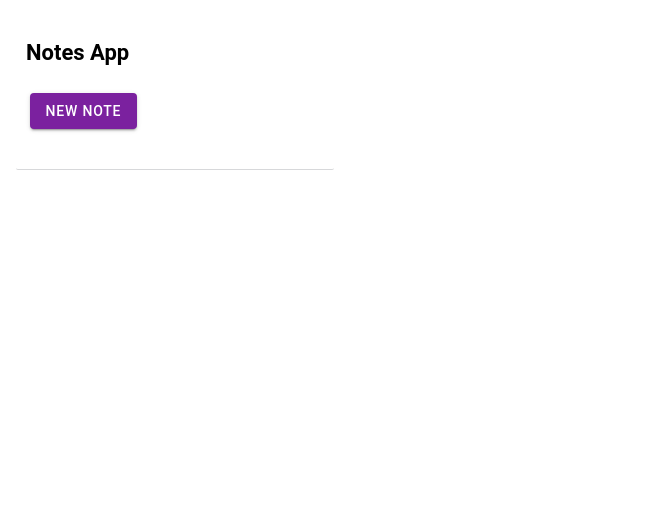
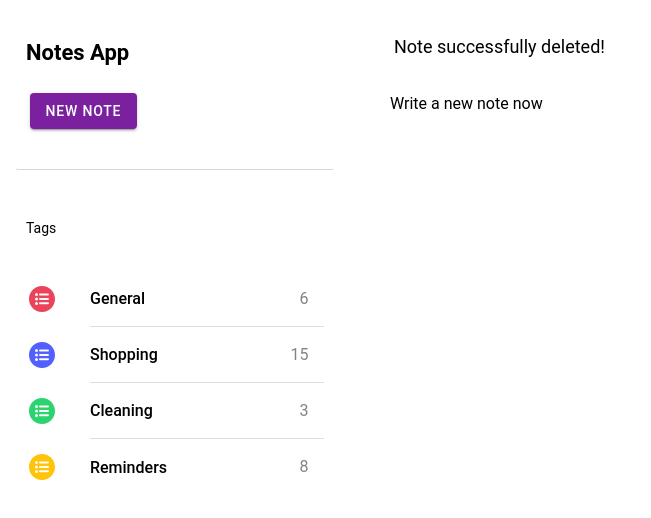
Before and after one commit to thetimverse/notes-app-ionic, a React (Vite) app: page /deleted in a window 1280 px wide. Shown: the top 518 px of the page, without its empty margins (0-651 px from the left). Built offline with nearby package versions, Linux system fonts and the light colour scheme.

Commit message:
feat: page for after deletion

```diff
--- a/src/App.tsx
+++ b/src/App.tsx
@@ -30,6 +30,7 @@ import './theme/variables.css';
 import Page from "@/pages/Page";
 import Menu from "@/components/Menu";
 import './App.css';
+import Deleted from "@/pages/Deleted";
 
 setupIonicReact();
 
@@ -45,6 +46,9 @@ const App: React.FC = () => (
             <Route path="/notes" exact={true}>
               <Page />
             </Route>
+            <Route path="/deleted" exact={true}>
+              <Deleted />
+            </Route>
             <Route path="/notes/:id" exact={true}>
               <Page />
             </Route>
--- a/src/components/Menu.tsx
+++ b/src/components/Menu.tsx
@@ -18,7 +18,7 @@ import {
     bookmarkOutline,
     clipboardOutline, clipboardSharp,
     heartOutline,
-    heartSharp,
+    heartSharp, listCircle,
     mailOutline,
     mailSharp,
     paperPlaneOutline,
@@ -85,7 +85,9 @@ const Menu: React.FC = () => {
     const addNote = useNoteStore((s) => s.addNote);
     const deleteTheNote = useNoteStore((s) => s.deleteNote);
     const notes = useNoteStore((s) => s.notes);
-    const sortedNotes = notes.sort((a,b) => {
+    const state = useNoteStore();
+    const notesToSort = [...state.notes];
+    const sortedNotes = notesToSort.sort((a,b) => {
         return new Date(a.updatedAt).getTime() - new Date(b.updatedAt).getTime()
     });
     const {id} = useParams<{ id: string; }>();
@@ -106,10 +108,11 @@ const Menu: React.FC = () => {
     };
     const deleteNote = () => {
         deleteTheNote(id);
+        navigate.push("/deleted");
     };
-    // useEffect(()=> {
-    //     deleteNote();
-    // }, [id]);
+/*    useEffect(()=> {
+        deleteNote();
+    }, [id]);*/
 
     return (
         <IonMenu contentId="main" type="overlay">
@@ -154,6 +157,29 @@ const Menu: React.FC = () => {
                 {/*        </IonItem>*/}
                 {/*    ))}*/}
                 {/*</IonList>*/}
+                <IonList inset={true}>
+                    <IonListHeader>Tags</IonListHeader>
+                    <IonItem button={true}>
+                        <IonIcon color="danger" slot="start" icon={listCircle} size="large"></IonIcon>
+                        <IonLabel>General</IonLabel>
+                        <IonNote slot="end">6</IonNote>
+                    </IonItem>
+                    <IonItem button={true}>
+                        <IonIcon color="tertiary" slot="start" icon={listCircle} size="large"></IonIcon>
+                        <IonLabel>Shopping</IonLabel>
+                        <IonNote slot="end">15</IonNote>
+                    </IonItem>
+                    <IonItem button={true}>
+                        <IonIcon color="success" slot="start" icon={listCircle} size="large"></IonIcon>
+                        <IonLabel>Cleaning</IonLabel>
+                        <IonNote slot="end">3</IonNote>
+                    </IonItem>
+                    <IonItem button={true}>
+                        <IonIcon color="warning" slot="start" icon={listCircle} size="large"></IonIcon>
+                        <IonLabel>Reminders</IonLabel>
+                        <IonNote slot="end">8</IonNote>
+                    </IonItem>
+                </IonList>
             </IonContent>
         </IonMenu>
     );
--- a/src/components/Note.css
+++ b/src/components/Note.css
@@ -40,7 +40,6 @@
         background: #2a2a2a !important;
     }
 
-    /* TODO: les boutons ne sont pas touchés */
     .ck.ck-button.ck-on, a.ck.ck-button.ck-on {
         background: #4d4d4d !important;
         color: #1a1a1a !important;
--- a/src/components/Note.tsx
+++ b/src/components/Note.tsx
@@ -18,13 +18,17 @@ const Note: React.FC = () => {
     }, [notes, id]);
     const [title, setTitle] = useState(note?.title || "New Note");
     const [content, setContent] = useState(note?.content || "");
+    const tag = useMemo(() => {
+        return notes.find((t)=> {
+            return t.tags === name;
+        })
+    }, [notes, id]);
+    const [tags, setTags] = useState(note?.tags || "");
 
     const updateNote = () => {
         updateContent(id, title, content);
     };
     useEffect(()=> {
-        // setTitle(title);
-        // setContent(content);
         updateNote();
     }, [id, title, content]);
 
@@ -33,6 +37,11 @@ const Note: React.FC = () => {
             <IonItem lines={"none"}>
                 <IonInput label="Title" labelPlacement="floating"
                           onIonChange={(e: any) => setTitle(e.target.value)} value={title}
+                ></IonInput>
+            </IonItem>
+            <IonItem lines={"none"}>
+                <IonInput label="Tags" labelPlacement="floating"
+                          onIonChange={(e: any) => setTags(e.target.value)}
                 ></IonInput>
             </IonItem>
             <CKEditor
@@ -53,6 +62,7 @@ const Note: React.FC = () => {
                 onBlur={(event, editor) => {
                     const data = editor.getData();
                     setContent(data);
+                    console.log(tags);
                 }}
                 onFocus={() => {
 
--- /dev/null
+++ b/src/pages/Deleted.css
@@ -0,0 +1,5 @@
+@media (prefers-color-scheme: dark) {
+    p {
+        color: #7c7c7c;
+    }
+}
--- /dev/null
+++ b/src/pages/Deleted.tsx
@@ -0,0 +1,33 @@
+import {
+    IonButtons,
+    IonContent,
+    IonHeader,
+    IonListHeader,
+    IonMenuButton,
+    IonPage,
+    IonTitle,
+    IonToolbar
+} from '@ionic/react';
+import './Deleted.css';
+import styled from "@emotion/styled";
+
+const StTitle = styled.h2`
+    padding: 2em;
+    font-size: 18px;
+`
+const StText = styled.h2`
+    padding-left: 2em;
+`
+
+const Deleted: React.FC = () => {
+    return (
+        <IonPage>
+            <IonContent fullscreen>
+                <StTitle>Note successfully deleted!</StTitle>
+                <StText>Write a new note now</StText>
+            </IonContent>
+        </IonPage>
+    );
+};
+
+export default Deleted;
--- a/src/stores/FileStore.ts
+++ b/src/stores/FileStore.ts
@@ -4,14 +4,15 @@ import type {} from '@redux-devtools/extension';
 import {immer} from 'zustand/middleware/immer';
 
 interface NoteState {
-    notes: { id: string, title: string, content: string, createdAt?: string, updatedAt: string, tags?: { name: string }[] }[],
+    notes: { id: string, title: string, content: string, createdAt?: string, updatedAt: string, tags?: { id: string, name: string }[] }[],
     addNote: (id: string, title: string, content: string, updatedAt: string) => void,
-    updateNote: (id: string, title: string, content: string, updatedAt?: string) => void,
+    updateNote: (id: string, title: string, content: string, updatedAt?: string, tags?: { id: string, name: string }[]) => void,
     deleteNote: (id: string) => void,
 }
 
-export const useNoteStore = create<NoteState>()(
+export const useNoteStore = create(
     persist(
+        immer<NoteState>(
             (set, get) => ({
                 notes: [],
                 addNote: (id, title, content, updatedAt) => set((state) => ({
@@ -27,18 +28,21 @@ export const useNoteStore = create<NoteState>()(
                         ],
                     })
                 ),
-            updateNote: (id, title, content) => set((state) => {
+                updateNote: (id, title, content, tags) => {
+                    set((state) => {
                         const notes = [...state.notes];
-                const noteIndex = notes.findIndex((n)=>{
+                        // const tags = [{name}];
+                        const noteIndex = notes.findIndex((n) => {
                             return n.id === id;
                         });
                         const note = notes[noteIndex];
                         const updatedAt = new Date().toISOString();
-                notes.splice(notes.findIndex((n)=>{
+                        notes.splice(notes.findIndex((n) => {
                             return n.id === id;
                         }), 1, {...note, title, content, updatedAt});
                         return {notes};
-            }),
+                    });
+                },
                 deleteNote: (id) => set((state) => {
                     const notes = [...state.notes];
                     notes.splice(notes.findIndex((n)=>{
@@ -46,7 +50,8 @@ export const useNoteStore = create<NoteState>()(
                     }), 1);
                     return {notes};
                 })
-        }),
+            })
+        ),
         {
             name: 'notes-storage',
             storage: createJSONStorage(() => localStorage),
```
Lines whose indentation alone changed are shown as unchanged.
